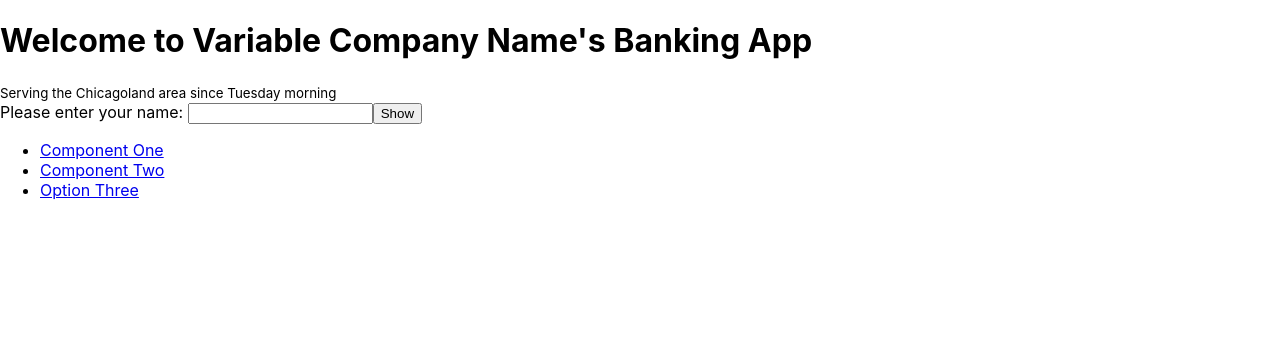
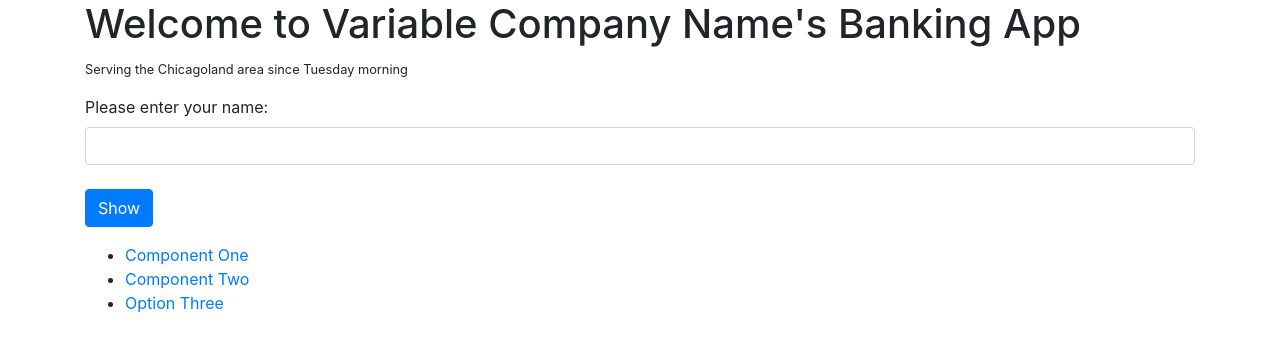
Before and after one commit to patrickchu2112/discover-react-redux, a React (Create React App) app: page / in a window 1280 px wide. Shown: the top 350 px of the page. Built offline with nearby package versions, Linux system fonts and the light colour scheme.

Commit message:
Bootstrap and lodash

```diff
--- a/package.json
+++ b/package.json
@@ -7,6 +7,8 @@
     "@types/node": "12.12.7",
     "@types/react": "16.9.11",
     "@types/react-dom": "16.9.4",
+    "bootstrap": "^4.3.1",
+    "lodash": "^4.17.15",
     "react": "^16.11.0",
     "react-dom": "^16.11.0",
     "react-router-dom": "^5.1.2",
@@ -35,6 +37,7 @@
     ]
   },
   "devDependencies": {
+    "@types/lodash": "^4.14.146",
     "@types/react-router-dom": "^5.1.2"
   }
 }
--- a/src/App.tsx
+++ b/src/App.tsx
@@ -5,22 +5,24 @@ import BankingHeader from './BankingHeader';
 import WelcomeForm from './WelcomeFormRefactored';
 import './App.css';
 
-const ComponentOne = () => (
-  <h2>Component One</h2>
-)
+const ComponentOne = () => <h2>Component One</h2>;
 
-const ComponentTwo = () => (
-  <h2>Component Two</h2>
-)
+const ComponentTwo = () => <h2>Component Two</h2>;
 
 const App: React.FC = () => {
   const companyName = 'Variable Company Name';
   return (
     <Router>
-      <main>
-        <BankingHeader company={companyName} region="Chicagoland" />
-        <section>
-          <WelcomeForm />
+      <main className="container">
+        <div className="row">
+          <div className="col">
+            <BankingHeader company={companyName} region="Chicagoland" />
+          </div>
+        </div>
+        <section className="row">
+          <div className="col">
+            <WelcomeForm />
+          </div>
         </section>
         <section>
           <ul>
@@ -36,16 +38,14 @@ const App: React.FC = () => {
           </ul>
           <Route path="/component-one" component={ComponentOne} />
           <Route path="/component-two" component={ComponentTwo} />
-          <Route path="/option-three" render={ () => (
-            <h3>This is option three</h3>
-          )} />
-
-
+          <Route
+            path="/option-three"
+            render={() => <h3>This is option three</h3>}
+          />
         </section>
       </main>
     </Router>
   );
 };
 
-
 export default App;
--- a/src/WelcomeFormRefactored.tsx
+++ b/src/WelcomeFormRefactored.tsx
@@ -17,6 +17,7 @@ const NameField = ({ updateName }: NameFieldProps) => {
       <input
         type="text"
         id="your-name"
+        className="form-control"
         onChange={e => setYourName(e.target.value)}
         value={yourName}
         onBlur={handleBlur}
@@ -43,7 +44,7 @@ interface ToggleButtonProps {
 }
 const ToggleButton = ({ toggle, onOrOff }: ToggleButtonProps) => {
   return (
-    <button type="button" onClick={() => toggle(!onOrOff)}>
+    <button type="button" className="btn btn-primary" onClick={() => toggle(!onOrOff)}>
       {onOrOff ? 'Hide' : 'Show'}
     </button>
   );
@@ -54,8 +55,9 @@ const WelcomeForm = () => {
   const [status, toggleStatus] = useState(false);
 
   return (
-    <div>
+    <div className="form-group">
       <NameField updateName={setName} />
+      <br/>
       <ToggleButton toggle={() => toggleStatus(!status)} onOrOff={status} />
       <br />
       {status ? <Greeting name={name} /> : <div />}
--- a/src/index.css
+++ b/src/index.css
@@ -1,13 +1,5 @@
-body {
-  margin: 0;
-  font-family: -apple-system, BlinkMacSystemFont, 'Segoe UI', 'Roboto', 'Oxygen',
-    'Ubuntu', 'Cantarell', 'Fira Sans', 'Droid Sans', 'Helvetica Neue',
-    sans-serif;
-  -webkit-font-smoothing: antialiased;
-  -moz-osx-font-smoothing: grayscale;
+@import url('../node_modules/bootstrap/dist/css/bootstrap.css');
+
+header {
+  margin-bottom: 15px;
 }
-
-code {
-  font-family: source-code-pro, Menlo, Monaco, Consolas, 'Courier New',
-    monospace;
-}
```
Also changed, not shown: src/BankingHeaderClass.tsx (added, +48 -0 lines), src/Navbar.tsx (added, +33 -0 lines), 1 other file (tests, documents, lock files or other folders).
